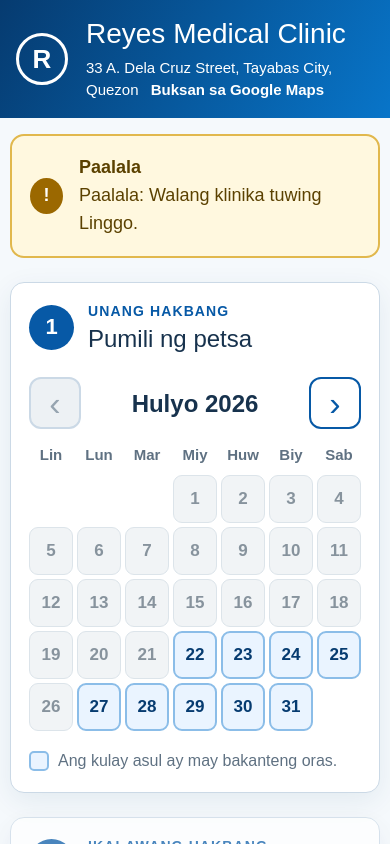
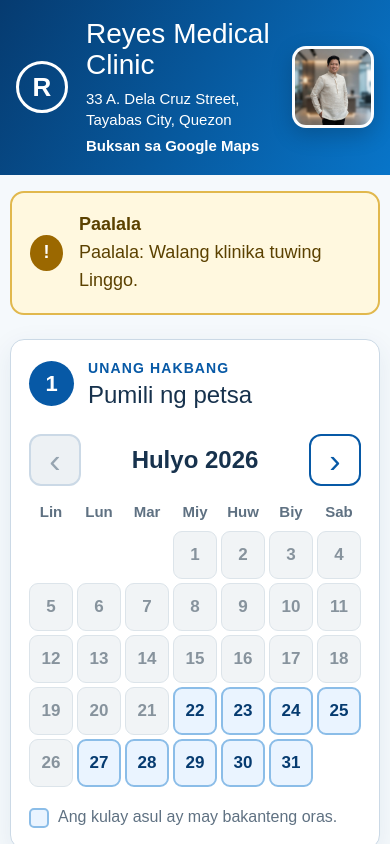
Before and after one commit to markcapuarodriguez/clinic-ni-aris-website, a Next.js app: page / in a window 390 px wide. Shown: the top 844 px of the page. Built offline with nearby package versions, Linux system fonts and the light colour scheme.

Commit message:
Add clinic doctor portrait

```diff
--- a/app/globals.css
+++ b/app/globals.css
@@ -13,6 +13,8 @@ button:focus-visible, input:focus-visible, textarea:focus-visible, a:focus-visib
 .sr-only { position: absolute; width: 1px; height: 1px; padding: 0; margin: -1px; overflow: hidden; clip: rect(0, 0, 0, 0); white-space: nowrap; border: 0; }
 
 .clinic-header { min-height: 110px; display: flex; align-items: center; gap: 18px; padding: 22px max(24px, calc((100vw - 1180px) / 2)); color: white; background: linear-gradient(120deg, #063b70, #0875c9); }
+.clinic-identity { flex: 1; }
+.doctor-photo { width: 118px; height: 118px; flex: 0 0 auto; border: 4px solid rgba(255,255,255,.85); border-radius: 18px; background: #eef5fb; object-fit: cover; object-position: 50% 25%; box-shadow: 0 7px 22px rgba(0,0,0,.2); }
 .brand-mark { width: 64px; height: 64px; flex: 0 0 64px; display: grid; place-items: center; border: 3px solid white; border-radius: 50%; font-size: 32px; font-weight: 800; }
 .clinic-header h1 { margin: 1px 0 0; font-size: clamp(28px, 4vw, 40px); line-height: 1.1; }
 .clinic-address { margin: 7px 0 0; font-size: 15px; line-height: 1.45; }
@@ -179,6 +181,8 @@ td small { display: block; color: var(--muted); }
 @media (max-width: 600px) {
   body { font-size: 18px; }
   .clinic-header { min-height: 96px; padding: 18px 16px; }
+  .doctor-photo { width: 82px; height: 82px; border-width: 3px; border-radius: 14px; }
+  .clinic-address a { margin: 4px 0 0; }
   .brand-mark { width: 52px; height: 52px; flex-basis: 52px; font-size: 26px; }
   .clinic-label { display: none; }
   .page-shell { width: min(100% - 20px, 1180px); margin-top: 16px; }
--- a/components/booking/BookingPage.tsx
+++ b/components/booking/BookingPage.tsx
@@ -1,6 +1,7 @@
 "use client";
 
 import { useEffect, useMemo, useState } from "react";
+import Image from "next/image";
 import Link from "next/link";
 import { AppointmentCalendar } from "./AppointmentCalendar";
 import { BookingConfirmation } from "./BookingConfirmation";
@@ -83,7 +84,8 @@ export function BookingPage() {
       <a className="skip-link" href="#main-content">Lumaktaw sa pagpapa-iskedyul</a>
       <header className="clinic-header">
         <div className="brand-mark" aria-hidden="true">R</div>
-        <div><p className="clinic-label">Klinika para sa buong pamilya</p><h1>{data.settings.clinicName}</h1><p className="clinic-address">{data.settings.clinicAddress} <a href="https://www.google.com/maps/search/?api=1&query=33%20A.%20Dela%20Cruz%20Street%2C%20Tayabas%20City%2C%20Quezon" target="_blank" rel="noreferrer" aria-label="Buksan ang address ng Reyes Medical Clinic sa Google Maps">Buksan sa Google Maps</a></p></div>
+        <div className="clinic-identity"><p className="clinic-label">Klinika para sa buong pamilya</p><h1>{data.settings.clinicName}</h1><p className="clinic-address">{data.settings.clinicAddress} <a href="https://www.google.com/maps/search/?api=1&query=33%20A.%20Dela%20Cruz%20Street%2C%20Tayabas%20City%2C%20Quezon" target="_blank" rel="noreferrer" aria-label="Buksan ang address ng Reyes Medical Clinic sa Google Maps">Buksan sa Google Maps</a></p></div>
+        <Image className="doctor-photo" src="/reyes-doctor.png" alt="Doktor ng Reyes Medical Clinic" width={150} height={150} priority />
       </header>
 
       <div className="page-shell" id="main-content">
```
Also changed, not shown: public/reyes-doctor.png (added), 1 other file (tests, documents, lock files or other folders).
